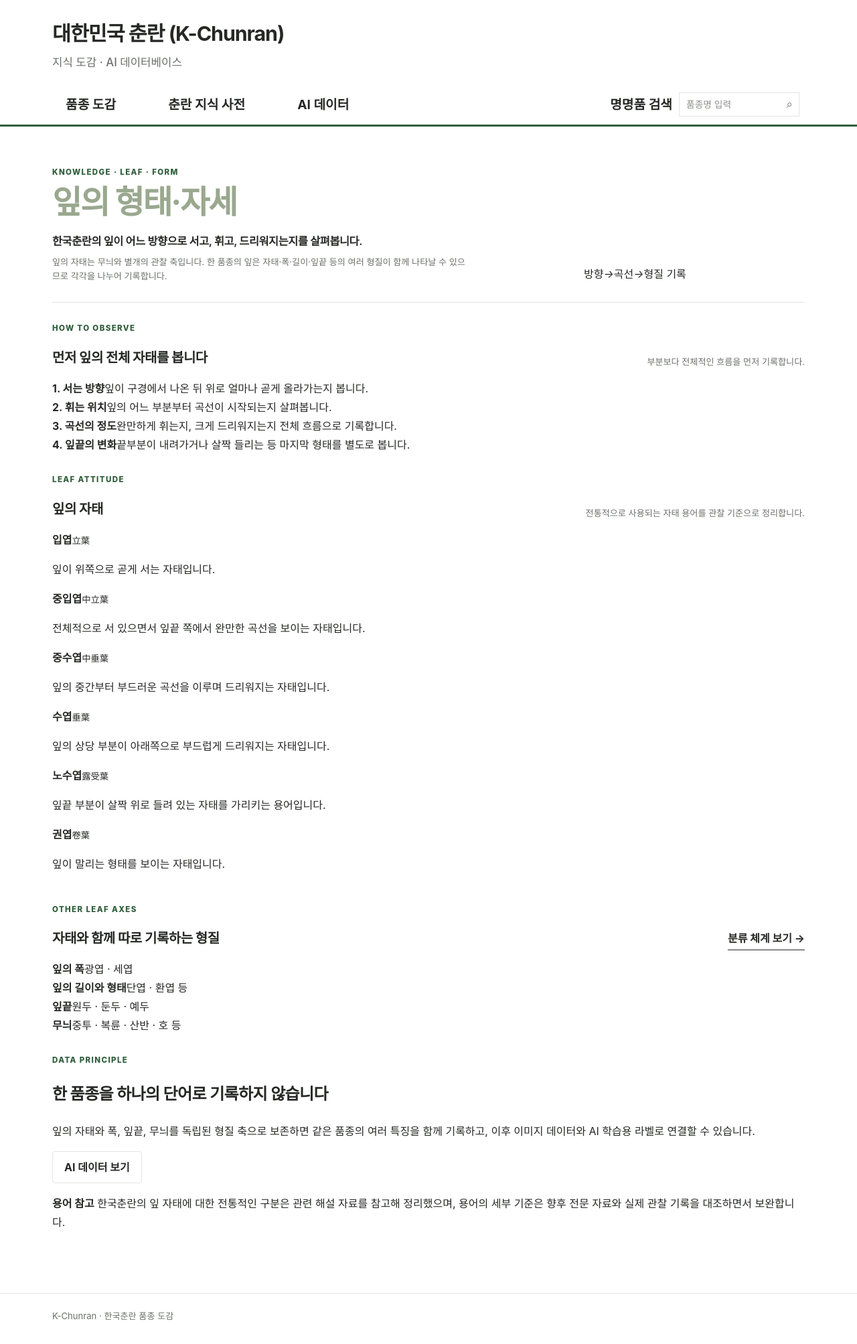
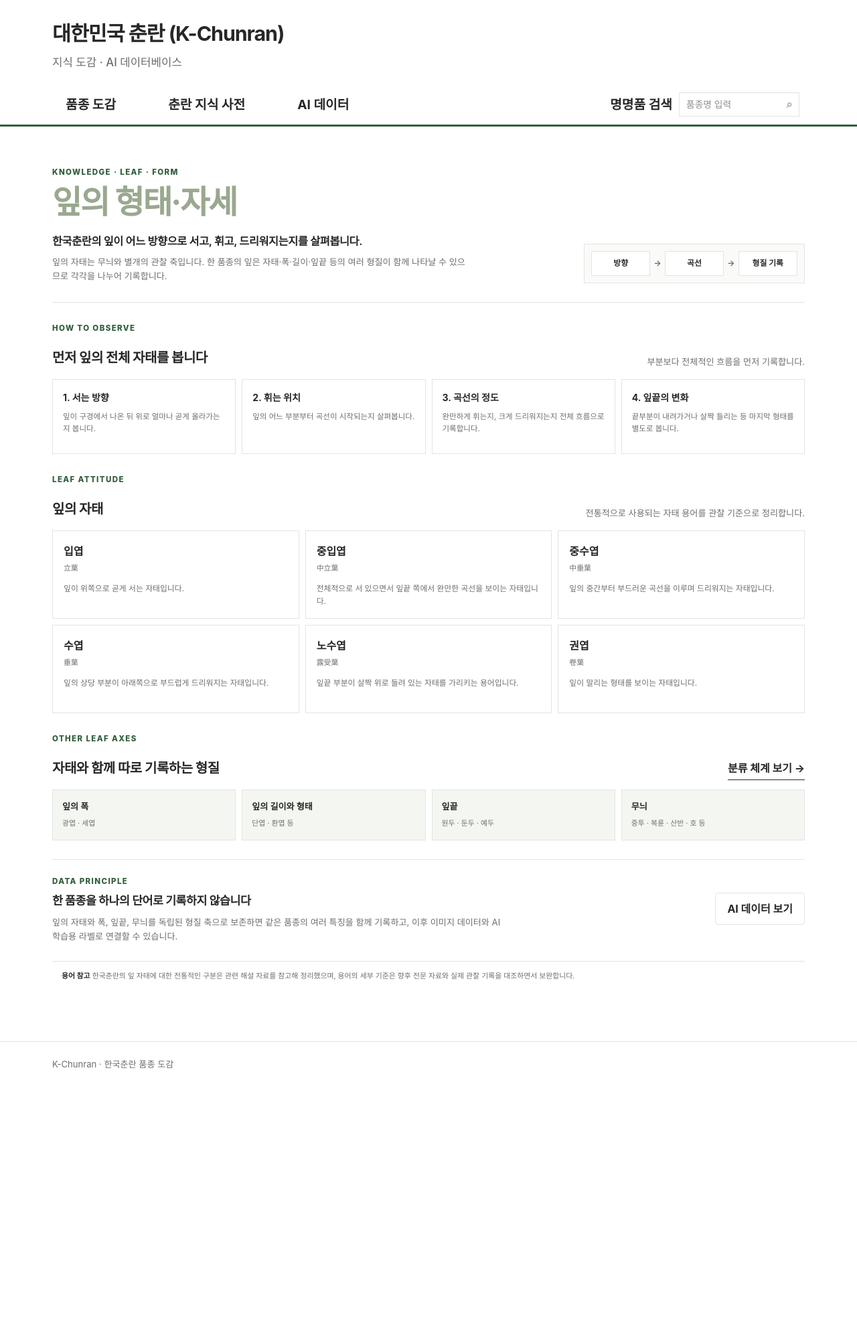
Before and after one commit to parasolra5-pixel/K-chunran, a Jekyll site: the page built from knowledge/leaf/form.md, in a window 1280 px wide. Shown: the whole page at 67% size. Built offline with Jekyll 4.4.1, drawn with Linux system fonts in a browser that asks for light colours; after the commit the page ends 1631 px from its top, so only the background shows below that.

Commit message:
style: design leaf form knowledge page

```diff
--- a/assets/css/k-chunran.css
+++ b/assets/css/k-chunran.css
@@ -2006,3 +2006,193 @@ a { color: inherit; }
     gap: 16px;
   }
 }
+
+
+/* Knowledge: leaf form and attitude */
+.kc-knowledge-form-hero {
+  grid-template-columns: minmax(0, 1fr) 330px;
+}
+
+.kc-knowledge-form-hero h1 {
+  color: #9aa88f;
+}
+
+.kc-form-guide {
+  display: grid;
+  grid-template-columns: 1fr auto 1fr auto 1fr;
+  align-items: center;
+  gap: 5px;
+  padding: 10px;
+  border: 1px solid var(--kc-border);
+  background: #fafbf9;
+  font-size: .74rem;
+  font-weight: 700;
+  text-align: center;
+}
+
+.kc-form-guide span {
+  padding: 7px 5px;
+  border: 1px solid var(--kc-border);
+  background: #fff;
+}
+
+.kc-form-guide i {
+  color: var(--kc-muted);
+  font-style: normal;
+}
+
+.kc-form-observe {
+  display: grid;
+  grid-template-columns: repeat(4, minmax(0, 1fr));
+  gap: 9px;
+}
+
+.kc-form-observe > div {
+  min-height: 112px;
+  padding: 15px;
+  border: 1px solid var(--kc-border);
+  background: #fff;
+}
+
+.kc-form-observe strong {
+  display: block;
+  font-size: .88rem;
+}
+
+.kc-form-observe span {
+  display: block;
+  margin-top: 8px;
+  color: var(--kc-muted);
+  font-size: .72rem;
+  line-height: 1.55;
+}
+
+.kc-form-grid {
+  display: grid;
+  grid-template-columns: repeat(3, minmax(0, 1fr));
+  gap: 9px;
+}
+
+.kc-form-card {
+  min-height: 132px;
+  padding: 16px;
+  border: 1px solid var(--kc-border);
+  background: #fff;
+}
+
+.kc-form-card strong {
+  display: block;
+  font-size: 1rem;
+}
+
+.kc-form-card small {
+  display: block;
+  margin-top: 2px;
+  color: var(--kc-muted);
+  font-size: .68rem;
+}
+
+.kc-form-card p {
+  margin: 12px 0 0;
+  color: var(--kc-muted);
+  font-size: .74rem;
+  line-height: 1.6;
+}
+
+.kc-form-axis-grid {
+  display: grid;
+  grid-template-columns: repeat(4, minmax(0, 1fr));
+  gap: 9px;
+}
+
+.kc-form-axis-grid > div {
+  min-height: 76px;
+  padding: 13px 14px;
+  border: 1px solid var(--kc-border);
+  background: #f4f7f1;
+}
+
+.kc-form-axis-grid strong {
+  display: block;
+  font-size: .82rem;
+}
+
+.kc-form-axis-grid span {
+  display: block;
+  margin-top: 4px;
+  color: var(--kc-muted);
+  font-size: .68rem;
+}
+
+.kc-form-data {
+  display: flex;
+  align-items: center;
+  justify-content: space-between;
+  gap: 28px;
+  margin-top: 28px;
+  padding: 22px 0 8px;
+  border-top: 1px solid var(--kc-border);
+}
+
+.kc-form-data h2 {
+  margin: 0 0 6px;
+  font-size: 1.08rem;
+}
+
+.kc-form-data p:last-child {
+  max-width: 680px;
+  margin: 0;
+  color: var(--kc-muted);
+  font-size: .82rem;
+  line-height: 1.6;
+}
+
+.kc-source-note {
+  margin-top: 18px;
+  padding: 13px 14px;
+  border-top: 1px solid var(--kc-border);
+  color: var(--kc-muted);
+  font-size: .68rem;
+  line-height: 1.6;
+}
+
+.kc-source-note p {
+  margin: 0;
+}
+
+.kc-source-note strong {
+  color: var(--kc-text);
+}
+
+@media (max-width: 900px) {
+  .kc-form-observe {
+    grid-template-columns: repeat(2, minmax(0, 1fr));
+  }
+
+  .kc-form-grid {
+    grid-template-columns: repeat(2, minmax(0, 1fr));
+  }
+
+  .kc-form-axis-grid {
+    grid-template-columns: repeat(2, minmax(0, 1fr));
+  }
+}
+
+@media (max-width: 760px) {
+  .kc-knowledge-form-hero {
+    grid-template-columns: 1fr;
+    gap: 16px;
+  }
+
+  .kc-form-observe,
+  .kc-form-grid,
+  .kc-form-axis-grid {
+    grid-template-columns: 1fr;
+  }
+
+  .kc-form-data {
+    align-items: flex-start;
+    flex-direction: column;
+    gap: 16px;
+  }
+}
```
